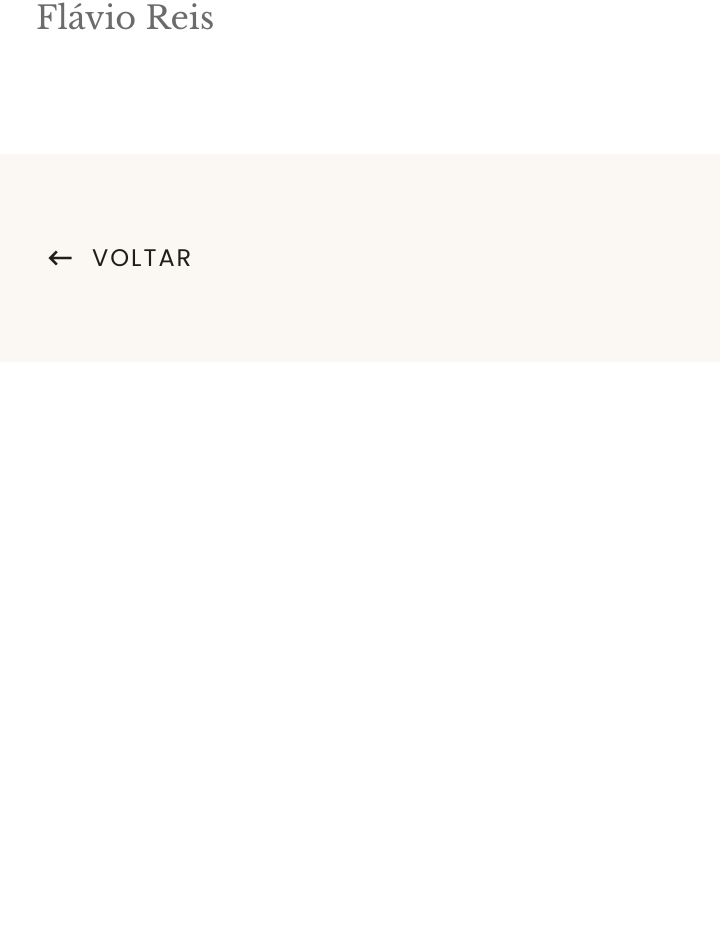
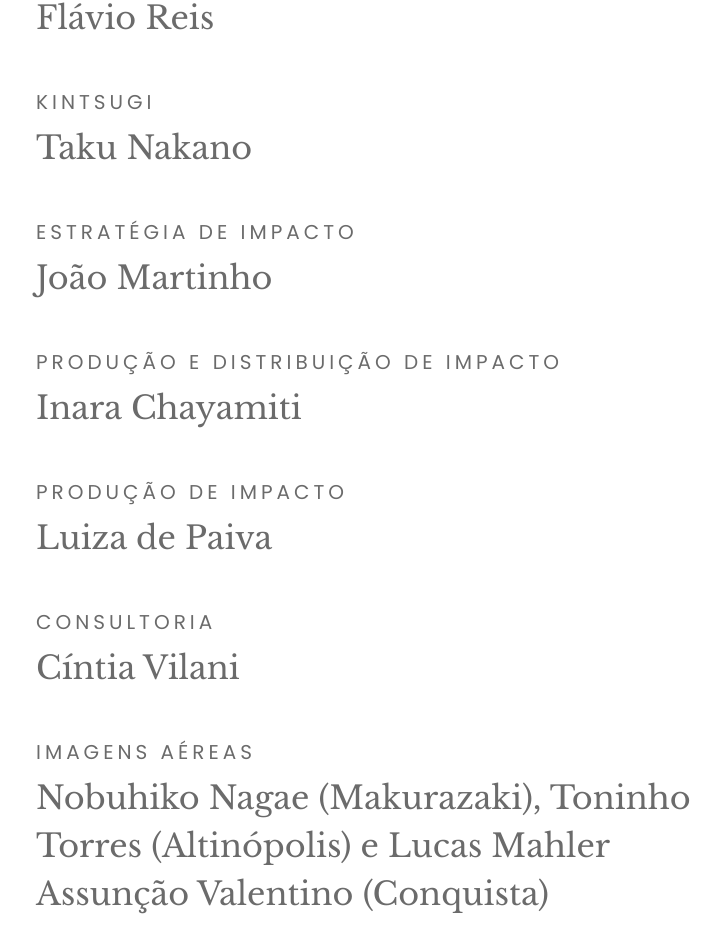
Before and after one commit to pd-bittencourt/bonde, a Next.js app: page /movies/onde_as_ondas_quebram in a window 1280 px wide. Shown: the part 2418-3370 px from the top of the page, without its empty margins (254-974 px from the left). Before the commit the page ends 2780 px from the top, so only its background shows below. Built offline with nearby package versions, Linux system fonts and the light colour scheme; a web font is replaced by a local one.

Commit message:
Ficha técnica onde as ondas

```diff
--- a/public/movies.json
+++ b/public/movies.json
@@ -13,13 +13,21 @@
     "director": ["Inara Chayamiti"],
     "producer": ["Lorena Bondarovsky e Inara Chayamiti"],
     "executive_producer": ["Joao Martinho"],
-    "screenwriter": ["Inara Chayamiti e Joao Martinho"],
+    "screenwriter": ["Inara Chayamiti e João Martinho"],
     "editing": ["Inara Chayamiti"],
     "director_of_photography": ["Inara Chayamiti e Kiyoshi Chayamiti"],
     "music": ["Pedro Sodré e Rudah Guedes"],
     "sound_mixing": ["Paulo Oliveira Souza"],
-    "coproduction": ["Chayamiti Films"],
-    "design": ["Flávio Reis"]
+    "coproduction": ["Sarah Kimura e Emilia Chayamiti"],
+    "design": ["Flávio Reis"],
+    "kintsugi": ["Taku Nakano"],
+    "impact_strategy": ["João Martinho"],
+    "impact_production_distribution": ["Inara Chayamiti"],
+    "impact_production": ["Luiza de Paiva"],
+    "consultant": ["Cíntia Vilani"],
+    "drone": [
+      "Nobuhiko Nagae (Makurazaki), Toninho Torres (Altinópolis) e Lucas Mahler Assunção Valentino (Conquista)"
+    ]
   },
   {
     "id": 2,
--- a/src/pages/movies/onde_as_ondas_quebram.js
+++ b/src/pages/movies/onde_as_ondas_quebram.js
@@ -118,6 +118,57 @@
                 <p className="crew-details">{movie.design}</p>
               </>
             )}
+
+            {/*  */}
+
+            {movie.kintsugi && (
+              <>
+                <p className="details-title">Kintsugi</p>
+                <p className="crew-details">{movie.kintsugi}</p>
+              </>
+            )}
+            {movie.impact_strategy && (
+              <>
+                <p className="details-title">Estratégia de Impacto</p>
+                <p className="crew-details">{movie.impact_strategy}</p>
+              </>
+            )}
+            {movie.impact_production_distribution && (
+              <>
+                <p className="details-title">
+                  Produção e Distribuição de Impacto
+                </p>
+                <p className="crew-details">
+                  {movie.impact_production_distribution}
+                </p>
+              </>
+            )}
+            {movie.impact_production && (
+              <>
+                <p className="details-title">Produção de Impacto</p>
+                <p className="crew-details">{movie.impact_production}</p>
+              </>
+            )}
+            {movie.consultant && (
+              <>
+                <p className="details-title">Consultoria</p>
+                <p className="crew-details">{movie.consultant}</p>
+              </>
+            )}
+            {movie.drone && (
+              <>
+                <p className="details-title">Imagens aéreas</p>
+                <p className="crew-details">{movie.drone}</p>
+              </>
+            )}
+
+            {/* <h2>Equipe na plantação de café</h2>
+            {movie.drone && (
+              <>
+                <p className="details-title">Imagens aéreas</p>
+                <p className="crew-details">{movie.drone}</p>
+              </>
+            )} */}
           </div>
         </main>
         <footer>
```
